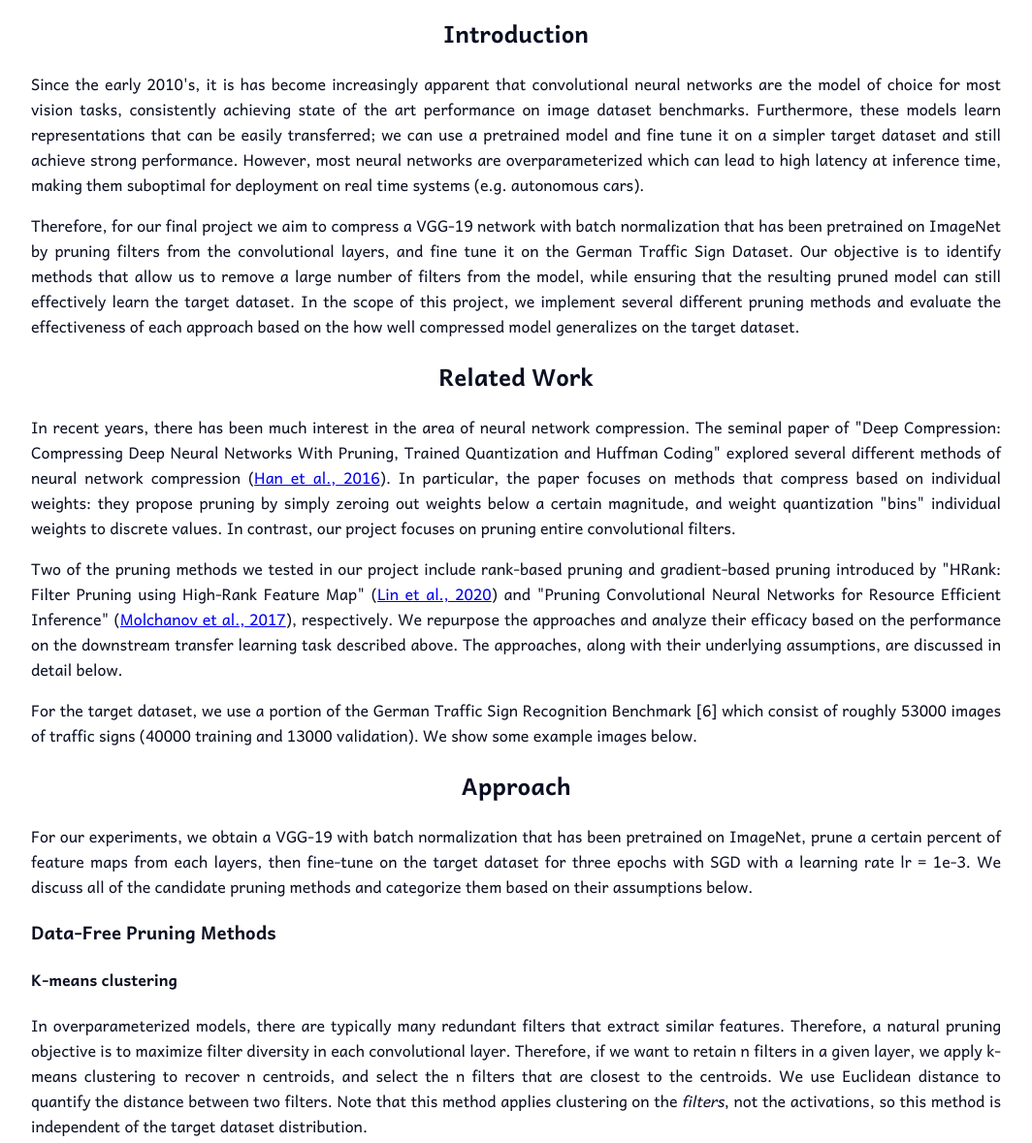
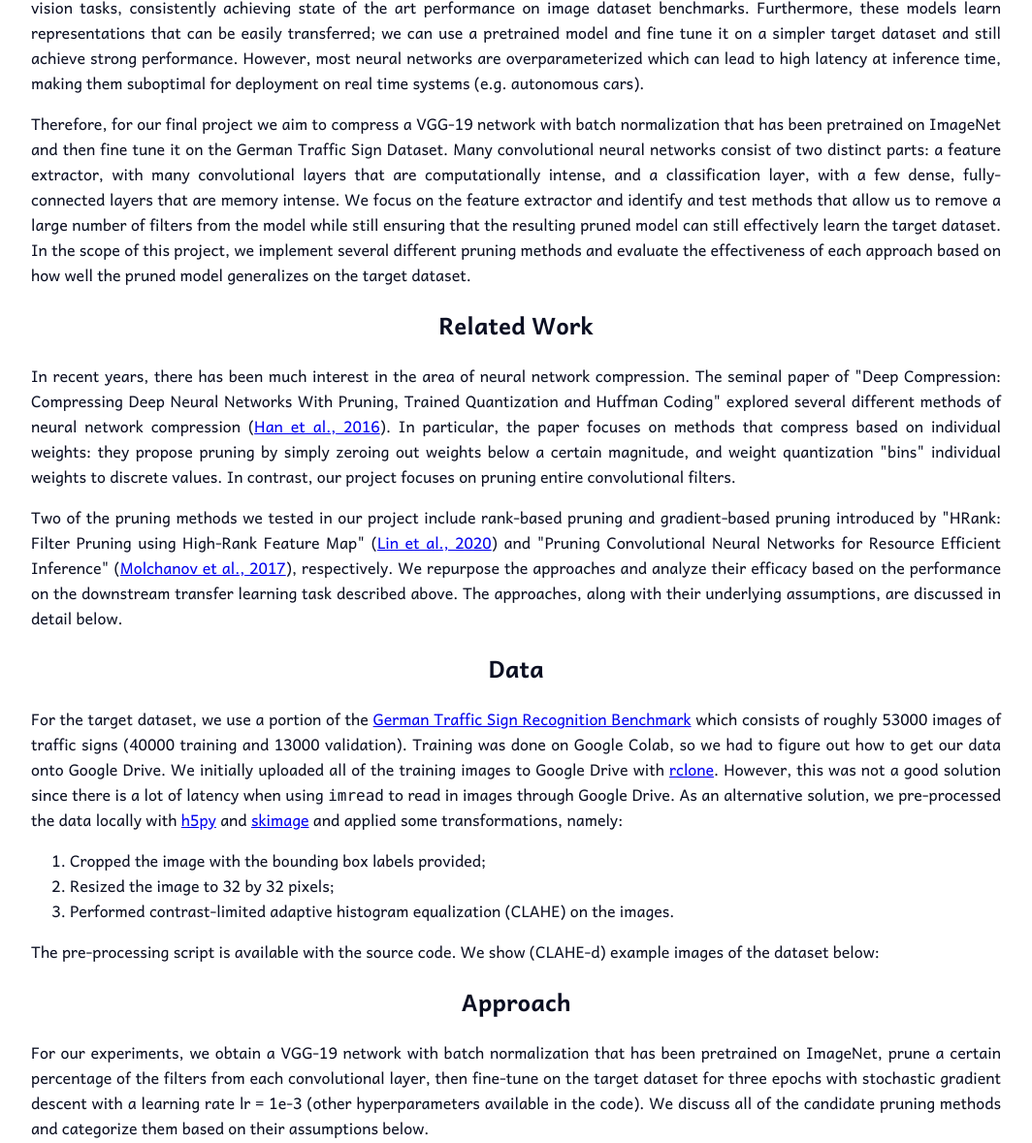
Before and after one commit to harrisonbay/CNNPruning, a plain HTML site: page docs/index.html in a window 1280 px wide. Shown: the part 908-2087 px from the top of the page at 97% size, without its empty margins (108-1172 px from the left). Drawn offline with Linux system fonts and the light colour scheme.

Commit message:
revisions

```diff
--- a/docs/index.html
+++ b/docs/index.html
@@ -13,7 +13,7 @@
     <section class="title">
         <h1>Pruning CNNs</h1>
         <h3>Harrison Bay &nbsp;&nbsp;&nbsp; Arnav Das</h3>
-        <p><a href="" style="font-size: 20px">Source Code</a> | <a href="https://www.kaggle.com/meowmeowmeowmeowmeow/gtsrb-german-traffic-sign" style="font-size: 20px">Data Source</a> | <a href="#results" style="font-size: 20px">Results</a>
+        <p><a href="" style="font-size: 20px">Source Code</a> | <a href="#results" style="font-size: 20px">Results</a>
         </p>
     </section>
     <section class="diagram">
@@ -28,23 +28,14 @@
             <img class="nn" src="assets/images/pruned.svg">
         </div>
     </section>
-
-        <p> In the 2010s, deep neural networks have been the state-of-the-art in machine learning; however, it is apparent that they are over-parameterized. Therefore, <i>pruning</i> of neural network weights is a valuable endeavor for utilizing them in practice—it makes them many times more lightweight, leading to significant gains in both memory and computational efficiency. Many convolutional neural networks consist of two distinct parts: a feature extractor, with many convolutional layers that are computationally intense, and a classification layer, with a few dense, fully-connected layers that are memory intense. In this final project, we focus on pruning filters, implementing several different strategies and comparing their efficacies.
-    </section>
-
+    <hr>
     <section class="introduction text">
         <h2>Introduction</h2>
         <p> Since the early 2010's, it is has become increasingly apparent that convolutional neural networks are the model of choice for most vision tasks, consistently achieving
         state of the art performance on image dataset benchmarks. Furthermore, these models learn representations that can be easily transferred; we can use a pretrained
-        model and fine tune it on a simpler target dataset and still achieve strong performance. However, most neural networks are overparameterized which can lead to high latency at inference time, making them
-        suboptimal for deployment on real time systems (e.g. autonomous cars). <p>
+        model and fine tune it on a simpler target dataset and still achieve strong performance. However, most neural networks are overparameterized which can lead to high latency at inference time, making them suboptimal for deployment on real time systems (e.g. autonomous cars).</p>
 
-        Therefore, for our final project we aim to compress a VGG-19 network with batch normalization that has been pretrained on ImageNet by pruning filters from the convolutional layers, and fine tune it on the German Traffic
-        Sign Dataset. Our objective is to identify methods that allow us to remove a large number of filters from the model, while ensuring that the resulting pruned model can still effectively learn the target dataset.
-        In the scope of this project, we implement several different pruning methods and evaluate the effectiveness of each approach based on the how well compressed model generalizes on the target dataset. <p>
-
-
-
+        <p>Therefore, for our final project we aim to compress a VGG-19 network with batch normalization that has been pretrained on ImageNet and then fine tune it on the German Traffic Sign Dataset. Many convolutional neural networks consist of two distinct parts: a feature extractor, with many convolutional layers that are computationally intense, and a classification layer, with a few dense, fully-connected layers that are memory intense. We focus on the feature extractor and identify and test methods that allow us to remove a large number of filters from the model while still ensuring that the resulting pruned model can still effectively learn the target dataset. In the scope of this project, we implement several different pruning methods and evaluate the effectiveness of each approach based on how well the pruned model generalizes on the target dataset. <p>
     </section>
 
     <section class="related-work text">
@@ -54,13 +45,23 @@
 
         <p>Two of the pruning methods we tested in our project include rank-based pruning and gradient-based pruning introduced by "HRank: Filter Pruning using High-Rank Feature Map" (<a href="https://arxiv.org/pdf/2002.10179.pdf">Lin et al., 2020</a>) and "Pruning Convolutional Neural Networks for Resource Efficient Inference" (<a href="https://arxiv.org/pdf/1611.06440.pdf">Molchanov et al., 2017</a>), respectively. We repurpose the approaches and analyze their efficacy based on the performance on the downstream transfer learning task described above. The approaches, along with their underlying assumptions, are discussed in detail below.</p>
     </section>
+
     <section class="data text">
-        <p>For the target dataset, we use a portion of the German Traffic Sign Recognition Benchmark  [6] which consist of roughly 53000 images of traffic signs (40000 training and 13000 validation). We show some example images below.</p>
+        <h2>Data</h2>
+
+        <p>For the target dataset, we use a portion of the <a href="https://www.kaggle.com/meowmeowmeowmeowmeow/gtsrb-german-traffic-sign">German Traffic Sign Recognition Benchmark</a>  which consists of roughly 53000 images of traffic signs (40000 training and 13000 validation). Training was done on Google Colab, so we had to figure out how to get our data onto Google Drive. We initially uploaded all of the training images to Google Drive with <a href="https://rclone.org/">rclone</a>. However, this was not a good solution since there is a lot of latency when using <span style="font-family: menlo;">imread</span> to read in images through Google Drive. As an alternative solution, we pre-processed the data locally with <a href="https://www.h5py.org/">h5py</a> and <a href="https://scikit-image.org/">skimage</a> and applied some transformations, namely:
+            <ol>
+                <li>Cropped the image with the bounding box labels provided;</li>
+                <li>Resized the image to 32 by 32 pixels;</li>
+                <li>Performed contrast-limited adaptive histogram equalization (CLAHE) on the images.</li>
+            </ol>
+        The pre-processing script is available with the source code. We show (CLAHE-d) example images of the dataset below:</p>
     </section>
+
     <section class="approach text">
         <h2>Approach</h2>
 
-        <p>For our experiments, we obtain a VGG-19 with batch normalization that has been pretrained on ImageNet, prune a certain percent of feature maps from each layers, then fine-tune on the target dataset for three epochs with SGD with a learning rate lr = 1e-3. We discuss all of the candidate pruning methods and categorize them based on their assumptions below.</p>
+        <p>For our experiments, we obtain a VGG-19 network with batch normalization that has been pretrained on ImageNet, prune a certain percentage of the filters from each convolutional layer, then fine-tune on the target dataset for three epochs with stochastic gradient descent with a learning rate lr = 1e-3 (other hyperparameters available in the code). We discuss all of the candidate pruning methods and categorize them based on their assumptions below.</p>
 
         <h3>Data-Free Pruning Methods</h3>
         <h4>K-means clustering</h4>
@@ -82,18 +83,13 @@
         <p>To compute the saliency of the entire filter, we simply sum over the saliencies of each individual weight. Intuitively, the gradient captures the degree to which the output of the model depends on a particular weight and thus can lead to a more informed pruning criteria. However, this method requires a labeled subset of the target dataset.</p>
     </section>
 
-    <hr>
     <section id="results" class="results text">
         <h2>Results</h2>
     </section>
 
-    <hr>
     <section class="discussion text">
         <h2>Discussion</h2>
     </section>
-
-https://arxiv.org/pdf/2002.10179.pdf
-https://arxiv.org/pdf/1510.00149.pdf
 </body>
 
 </html>
```
